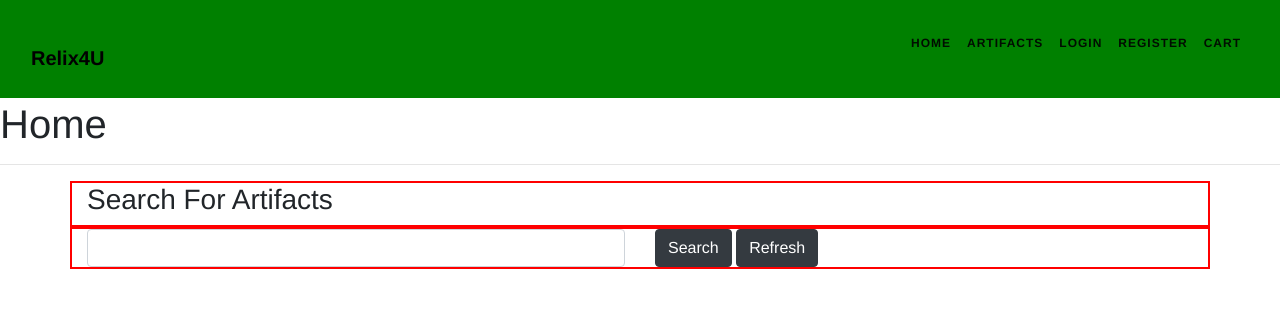
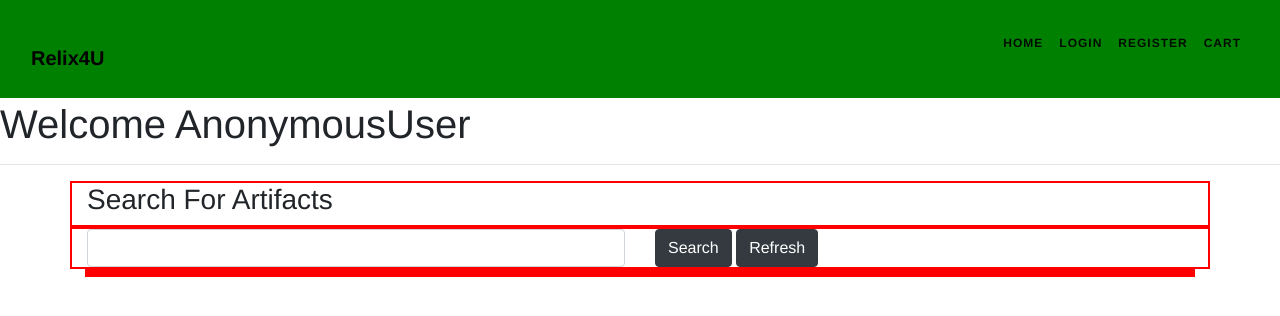
Before and after one commit to xxkaminaxx/XxRelix4U, a Django app: page / in a window 1280 px wide. Shown: the top 316 px of the page. Run offline with Django 3.2, Linux system fonts and the light colour scheme; data that the repository does not hold is empty; some libraries are stand-ins or nearby versions.

Commit message:
got rid of profile templat due to running out of time

```diff
--- a/accounts/templates/personal_profile.html
+++ /dev/null
@@ -1,6 +0,0 @@
-<!DOCTYPE html>
-{% extends 'base.html' %}
-
-{% block page_title %}{{ user }}'s profile{% endblock %}
-
-{% block page_heading %}{{ user }}'s profile{% endblock %}
--- a/accounts/urls.py
+++ b/accounts/urls.py
@@ -8,6 +8,5 @@
     url(r'^logout/', logout, name="logout"),
     url(r'^login/', login, name="login"),
     url(r'^user_registration/', user_registration, name="user_registration"),
-    url(r'^personal_profile/', personal_profile, name="personal_profile"),
     url(r'^password-reset/', include(url_reset))
 ]
--- a/artifacts/templates/artifacts.html
+++ b/artifacts/templates/artifacts.html
@@ -1,9 +1,9 @@
 <!DOCTYPE html>
 {% extends 'base.html'  %}
 
-{% block page_title %} All Artifacts {% endblock %}
+{% block page_title %}{{ user }}'s profile{% endblock %}
 
-{% block page_heading %} All Artifacts {% endblock %}
+{% block page_heading %} Welcome {{ user }}{% endblock %}
 
 {% block content %}
 
--- a/artifacts/urls.py
+++ /dev/null
@@ -1,7 +0,0 @@
-from django.conf.urls import url
-from artifacts.views import all_artifacts
-
-urlpatterns = [
-    url(r'^$', all_artifacts, name="artifacts"),
-
-]
--- a/main/settings.py
+++ b/main/settings.py
@@ -42,8 +42,7 @@
     'accounts',
     'artifacts',
     'cart',
-    'checkout',
-    'home'
+    'checkout'
 ]
 
 MIDDLEWARE = [
--- a/main/urls.py
+++ b/main/urls.py
@@ -16,19 +16,17 @@
 from django.conf.urls import url, include
 from django.contrib import admin
 from accounts import urls as accounts_urls
-from artifacts import urls as artifacts_urls
+from artifacts.views import all_artifacts
 from cart import urls as cart_urls
 from checkout import urls as checkout_urls
 from search import urls as search_urls
-from home.views import home_page
 from django.views import static
 from .settings import MEDIA_ROOT
 
 urlpatterns = [
     url(r'^admin/', admin.site.urls),
-    url(r'^$', home_page, name='index'),
+    url(r'^$',all_artifacts, name='index'),
     url(r'^accounts/', include(accounts_urls)),
-    url(r'^artifacts/', include(artifacts_urls)),
     url(r'^cart/', include(cart_urls)),
     url(r'^checkout/', include(checkout_urls)),
     url(r'^search/', include(search_urls)),
--- a/templates/base.html
+++ b/templates/base.html
@@ -126,11 +126,7 @@
 				<div class="collapse navbar-collapse artifact-nav-menu" id="relix4u_colapse">
 					<ul class=" navbar-nav ml-auto">
 						<li class="nav-item active"><a class="nav-link" href="{% url 'index'  %}">Home</a></li>
-						<li class="nav-item active"><a class="nav-link" href="{% url 'artifacts'  %}">Artifacts</a>
-						</li>
 						{% if user.is_authenticated %}
-						<li class="nav-item active"><a class="nav-link" href="{% url 'personal_profile'  %}">Profile</a>
-						</li>
 						<li class="nav-item active"><a class="nav-link" href="{% url 'logout' %}">Logout</a></li>
 						{% else %}
 						<li class="nav-item active"><a class="nav-link" href="{% url 'login' %}">Login</a></li>
@@ -177,7 +173,7 @@
 			</div>
 						<div class="col-12 mt-5 mt-lg-0 col-lg-6">
 							<button class="btn btn-dark" type="search">Search</button>
-							<a class="btn btn-dark" href="{% url 'artifacts' %}">Refresh</a>
+							<a class="btn btn-dark" href="{% url 'index' %}">Refresh</a>
 						</div>
 					</div>
 			</form>
```
